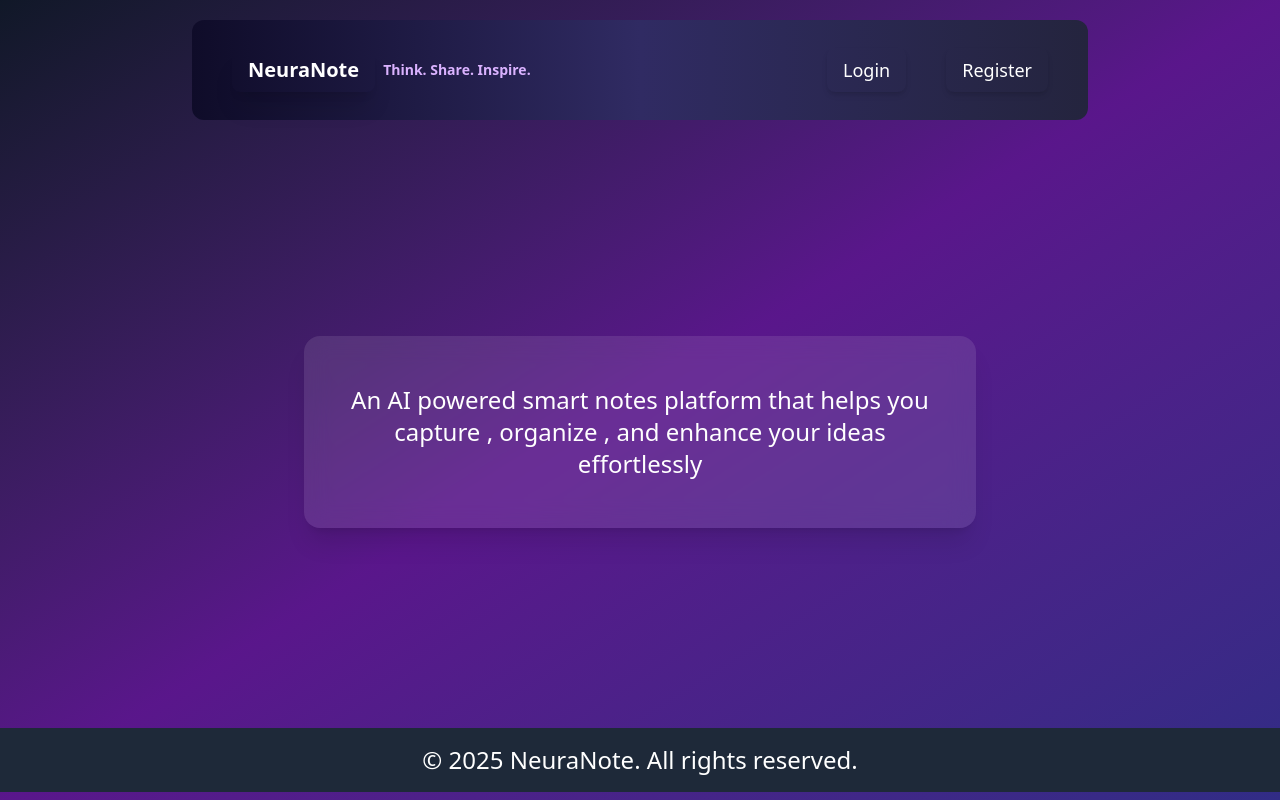
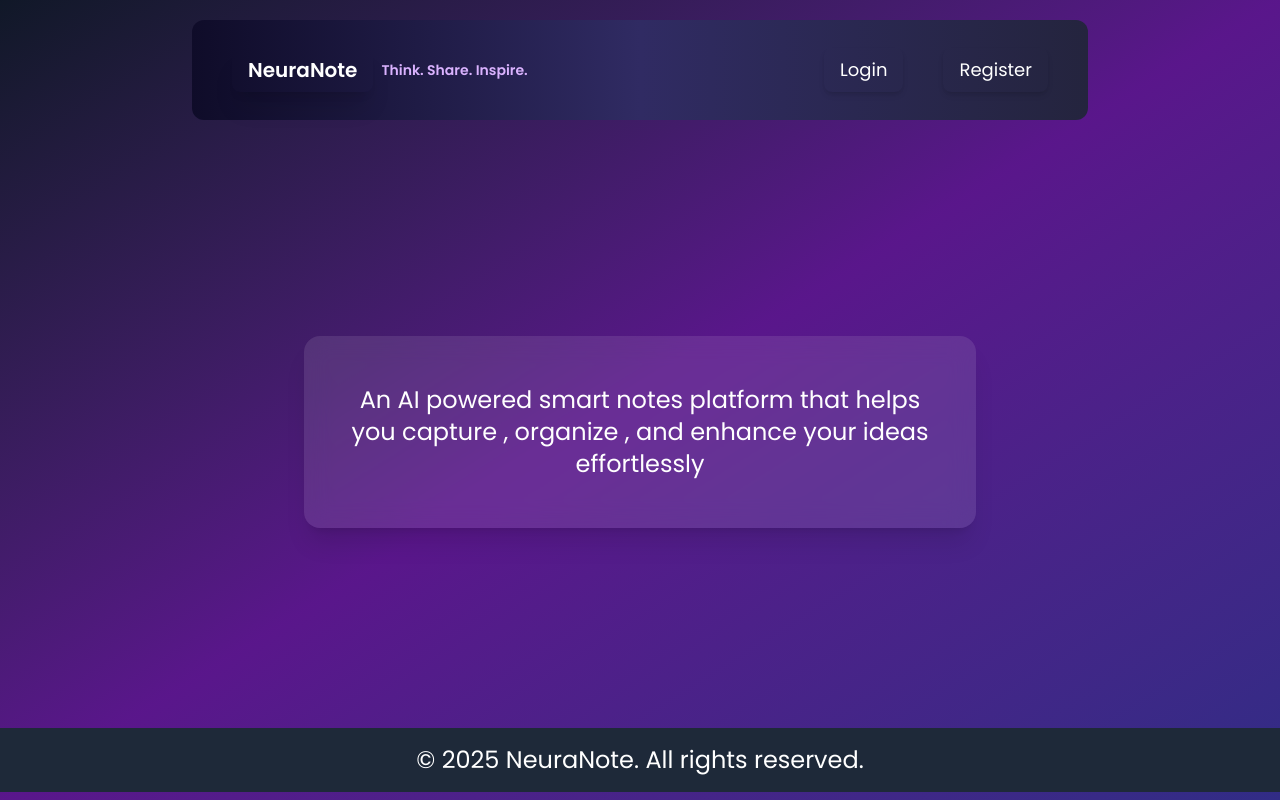
Before and after one commit to kiran-11123/Snaplog, a Next.js app: page / in a window 1280 px wide. Built offline with nearby package versions, Linux system fonts and the light colour scheme.

Commit message:
Font changed

```diff
--- a/app/card/page.tsx
+++ b/app/card/page.tsx
@@ -54,6 +54,9 @@ export default function Card({ title, data, created_at }: Components) {
 
 
 
+
+
+
             <div className='flex items-center w-full  justify-between'>
 
                 <span className='font-inter text-gray-900/80'>
--- a/app/globals.css
+++ b/app/globals.css
@@ -1,5 +1,8 @@
 @import "tailwindcss";
 
+html {
+  font-family: var(--font-poppins);
+}
 
 .custom-scrollbar::-webkit-scrollbar{
     width: 3px;
--- a/app/layout.tsx
+++ b/app/layout.tsx
@@ -27,9 +27,9 @@ export default function RootLayout({
   children: React.ReactNode;
 }>) {
   return (
-    <html lang="en">
+    <html lang="en" className={`${inter.variable} ${poppins.variable} ${geistSans.variable} ${geistMono.variable}`}>
       <body
-        className={`${poppins.variable} ${geistSans.variable} ${inter.variable} ${geistMono.variable} antialiased`}
+        className="antialiased"
       >
         {children}
       </body>
--- a/tailwind.config.ts
+++ b/tailwind.config.ts
@@ -1,21 +1,20 @@
 const defaultTheme = require("tailwindcss/defaultTheme");
 
 module.exports = {
-  purge: ["./src/**/*.{js,jsx,ts,tsx}", "./public/index.html"],
-  darkMode: false, // or 'media' or 'class'
+  content: [
+    "./app/**/*.{js,ts,jsx,tsx}",
+    "./components/**/*.{js,ts,jsx,tsx}",
+    "./pages/**/*.{js,ts,jsx,tsx}",
+  ],
   theme: {
     extend: {
       fontFamily: {
-        poppins: ['var(--font-poppins)', ...defaultTheme.fontFamily.sans],
-        geist : ['var(--font-geist-sans)', ...defaultTheme.fontFamily.sans],
-        inter: ['var(--font-inter)', ...defaultTheme.fontFamily.sans],
-        geistMono: ['var(--font-geist-mono)', ...defaultTheme.fontFamily.mono],
-
-      },
+      inter: "var(--font-inter)",
+      poppins: "var(--font-poppins)",
+      geistSans: "var(--font-geist-sans)",
+      geistMono: "var(--font-geist-mono)",
     },
-  },
-  variants: {
-    extend: {},
+    },
   },
   plugins: [],
 };
```
